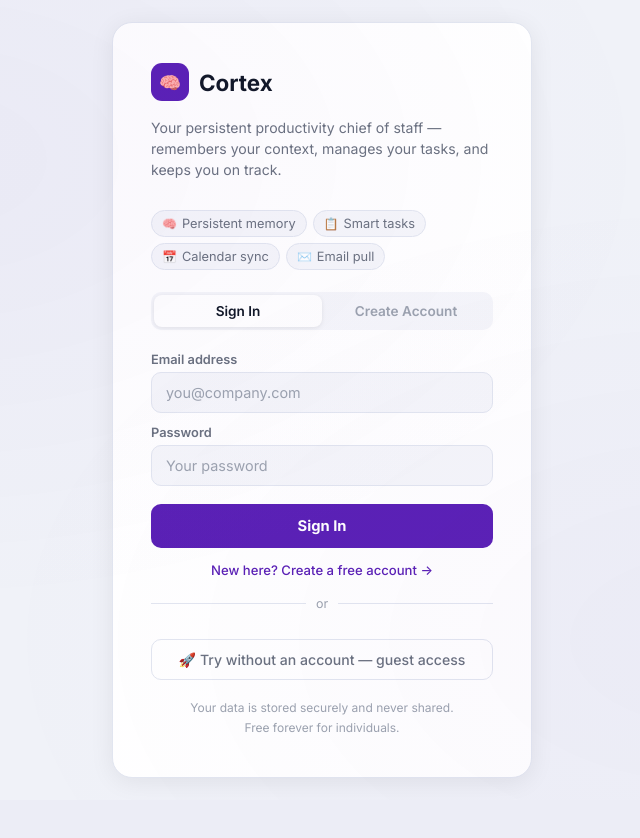
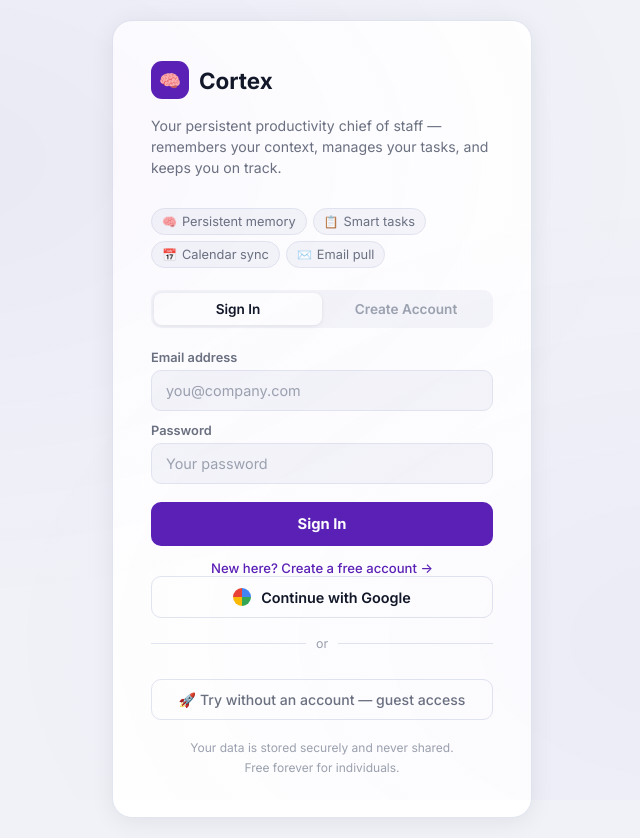
Before and after one commit to aayushprsingh/apac-hackathon, a Flask app: page /login in a window 1280 px wide. Shown: the whole page, without its empty margins (318-958 px from the left). Before the commit the page ends 778 px from the top, so only its background shows below. Run offline with Flask 3, Linux system fonts and the light colour scheme.

Commit message:
Add Google sign-in flow

```diff
--- a/app/app.py
+++ b/app/app.py
@@ -24,6 +24,7 @@ app.secret_key = os.getenv('SECRET_KEY', os.urandom(32))
 CORS(app)
 
 DEMO_MODE = os.getenv('DEMO_MODE', '').lower() not in ('false', '0', 'no', 'off')
+GOOGLE_ONLY_PASSWORD_HASH = '__google_oauth__'
 
 # =============================================================================
 # FIREBASE INITIALIZATION
@@ -77,6 +78,11 @@ def _get_user_db():
             created_at REAL
         )
     ''')
+    existing_columns = {row[1] for row in conn.execute("PRAGMA table_info(user_accounts)").fetchall()}
+    if 'auth_provider' not in existing_columns:
+        conn.execute("ALTER TABLE user_accounts ADD COLUMN auth_provider TEXT DEFAULT 'email'")
+    if 'google_sub' not in existing_columns:
+        conn.execute("ALTER TABLE user_accounts ADD COLUMN google_sub TEXT")
     conn.execute('''
         CREATE TABLE IF NOT EXISTS sessions (
             token TEXT PRIMARY KEY,
@@ -97,7 +103,10 @@ def _load_user_accounts():
     global _user_accounts
     try:
         conn = _get_user_db()
-        rows = conn.execute('SELECT email, password_hash, uid, name, created_at FROM user_accounts').fetchall()
+        rows = conn.execute(
+            'SELECT email, password_hash, uid, name, created_at, COALESCE(auth_provider, ?), google_sub FROM user_accounts',
+            ('email',)
+        ).fetchall()
         conn.close()
         for row in rows:
             _user_accounts[row[0]] = {
@@ -105,18 +114,20 @@ def _load_user_accounts():
                 'uid': row[2],
                 'name': row[3],
                 'created_at': row[4],
+                'auth_provider': row[5] or 'email',
+                'google_sub': row[6],
             }
     except Exception as e:
         print(f"[UserDB] Error loading accounts: {e}")
 
 
-def _save_user_account(email, password_hash, uid, name, created_at):
+def _save_user_account(email, password_hash, uid, name, created_at, auth_provider='email', google_sub=None):
     """Save a new user account to SQLite."""
     try:
         conn = _get_user_db()
         conn.execute(
-            'INSERT OR REPLACE INTO user_accounts (email, password_hash, uid, name, created_at) VALUES (?, ?, ?, ?, ?)',
-            (email, password_hash, uid, name, created_at)
+            'INSERT OR REPLACE INTO user_accounts (email, password_hash, uid, name, created_at, auth_provider, google_sub) VALUES (?, ?, ?, ?, ?, ?, ?)',
+            (email, password_hash, uid, name, created_at, auth_provider, google_sub)
         )
         conn.commit()
         conn.close()
@@ -328,6 +339,116 @@ def save_user_data(uid, data):
     return True
 
 
+def ensure_user_cache(uid, email, name):
+    """Ensure a minimal local user profile exists for the session user."""
+    data = get_user_data(uid) or {
+        'profile': {},
+        'memory': {},
+        'tasks': [],
+        'cal_events': [],
+        'email_results': [],
+        'google_data': None,
+    }
+    profile = data.setdefault('profile', {})
+    profile.setdefault('briefing_style', 'balanced')
+    if email and not profile.get('email'):
+        profile['email'] = email
+    if name and not profile.get('name'):
+        profile['name'] = name
+    save_user_data(uid, data)
+    return data
+
+
+def ensure_google_user_account(user_info):
+    """Link a Google user to a local Cortex account, creating one if needed."""
+    global _user_accounts
+
+    email = (user_info.get('email') or '').strip().lower()
+    name = (user_info.get('name') or email.split('@')[0] or 'Google User').strip()
+    google_sub = user_info.get('id')
+
+    if not email:
+        raise ValueError('Google account did not provide an email address.')
+
+    if not _user_accounts:
+        _load_user_accounts()
+
+    existing = _user_accounts.get(email)
+    if existing:
+        existing['name'] = name or existing.get('name', email)
+        if google_sub:
+            existing['google_sub'] = google_sub
+        _save_user_account(
+            email,
+            existing['password_hash'],
+            existing['uid'],
+            existing['name'],
+            existing.get('created_at', time.time()),
+            existing.get('auth_provider', 'email'),
+            existing.get('google_sub'),
+        )
+        ensure_user_cache(existing['uid'], email, existing['name'])
+        return existing['uid'], existing['name']
+
+    uid = hashlib.sha256(email.encode()).hexdigest()[:16]
+    created_at = time.time()
+    _user_accounts[email] = {
+        'password_hash': GOOGLE_ONLY_PASSWORD_HASH,
+        'uid': uid,
+        'name': name,
+        'created_at': created_at,
+        'auth_provider': 'google',
+        'google_sub': google_sub,
+    }
+    _save_user_account(
+        email,
+        GOOGLE_ONLY_PASSWORD_HASH,
+        uid,
+        name,
+        created_at,
+        'google',
+        google_sub,
+    )
+    ensure_user_cache(uid, email, name)
+    return uid, name
+
+
+def get_google_oauth_module():
+    return __import__('app.google_oauth', fromlist=['*'])
+
+
+def sync_google_data_for_user(uid, tokens):
+    """Persist the latest Gmail + Calendar snapshot for a connected Google user."""
+    oauth_mod = get_google_oauth_module()
+    refreshed_tokens = oauth_mod.refresh_google_token(tokens)
+    oauth_mod.save_user_google_tokens(uid, refreshed_tokens)
+    user_info = oauth_mod.get_user_info(refreshed_tokens) or {}
+    emails = oauth_mod.pull_gmail_data(refreshed_tokens, max_results=20)
+    events = oauth_mod.pull_calendar_data(refreshed_tokens, days_ahead=7)
+
+    udata = ensure_user_cache(uid, user_info.get('email', ''), user_info.get('name', ''))
+    profile = udata.setdefault('profile', {})
+    if user_info.get('email'):
+        profile['google_email'] = user_info['email']
+        profile.setdefault('email', user_info['email'])
+    if user_info.get('name') and (not profile.get('name') or profile.get('name') == 'Demo User'):
+        profile['name'] = user_info['name']
+    udata['google_data'] = {
+        'emails': emails,
+        'calendar_events': events,
+        'connected_at': datetime.now().isoformat(),
+        'email': user_info.get('email', ''),
+    }
+    save_user_data(uid, udata)
+
+    return {
+        'tokens': refreshed_tokens,
+        'user_info': user_info,
+        'emails_pulled': len(emails),
+        'events_pulled': len(events),
+    }
+
+
 if DEMO_MODE:
     try:
         get_or_create_demo_user()
@@ -446,6 +567,8 @@ def create_session():
             return jsonify({'error': 'No account found with this email. Sign up first.'}), 401
 
         account = _user_accounts[email]
+        if account.get('auth_provider') == 'google' and account.get('password_hash') == GOOGLE_ONLY_PASSWORD_HASH:
+            return jsonify({'error': 'This account uses Google sign-in. Use Continue with Google.'}), 401
         if not verify_password(password, account['password_hash']):
             return jsonify({'error': 'Incorrect password. Try again.'}), 401
 
@@ -504,6 +627,37 @@ def create_session():
     return jsonify({'error': 'Email and password are required'}), 400
 
 
+def _start_google_oauth_flow(mode):
+    oauth = get_google_oauth_module()
+    if not oauth.is_google_oauth_configured():
+        if mode == 'login':
+            return redirect('/login?error=google_oauth_not_configured')
+        return jsonify({'error': 'Google OAuth not configured on this server. Set GOOGLE_CLIENT_ID, GOOGLE_CLIENT_SECRET, and GOOGLE_REDIRECT_URI environment variables.'}), 503
+
+    import secrets
+    state = secrets.token_urlsafe(32)
+
+    from flask import make_response
+    result = oauth.get_authorization_url(state)
+    if result is None:
+        if mode == 'login':
+            return redirect('/login?error=google_oauth_start_failed')
+        return jsonify({'error': 'Failed to generate OAuth URL'}), 500
+
+    auth_url, state, flow = result
+
+    resp = make_response(redirect(auth_url))
+    resp.set_cookie('oauth_state', state, httponly=True, samesite='Lax', max_age=600)
+    resp.set_cookie('oauth_mode', mode, httponly=True, samesite='Lax', max_age=600)
+    return resp
+
+
+@app.route('/api/auth/google/login', methods=['GET'])
+def google_oauth_login():
+    """Start Google OAuth login from the public login page."""
+    return _start_google_oauth_flow('login')
+
+
 @app.route('/api/auth/google/status', methods=['GET'])
 @require_auth
 def google_oauth_status():
@@ -511,7 +665,7 @@ def google_oauth_status():
     user = get_current_user()
     uid = user['user_id']
 
-    oauth = __import__('app.google_oauth', fromlist=['google_oauth']).google_oauth
+    oauth = get_google_oauth_module()
     tokens = oauth.get_user_google_tokens(uid)
 
     connected = tokens is not None
@@ -532,24 +686,7 @@ def google_oauth_status():
 @require_auth
 def google_oauth_connect():
     """Start Google OAuth flow — redirects user to Google consent screen."""
-    oauth = __import__('app.google_oauth', fromlist=['google_oauth']).google_oauth
-    if not oauth.is_google_oauth_configured():
-        return jsonify({'error': 'Google OAuth not configured on this server. Set GOOGLE_CLIENT_ID, GOOGLE_CLIENT_SECRET, and GOOGLE_REDIRECT_URI environment variables.'}), 503
-
-    import secrets
-    state = secrets.token_urlsafe(32)
-
-    # Store state in session cookie for verification
-    from flask import make_response
-    result = oauth.get_authorization_url(state)
-    if result is None:
-        return jsonify({'error': 'Failed to generate OAuth URL'}), 500
-
-    auth_url, state, flow = result
-
-    resp = make_response(redirect(auth_url))
-    resp.set_cookie('oauth_state', state, httponly=True, samesite='Lax', max_age=600)
-    return resp
+    return _start_google_oauth_flow('connect')
 
 
 @app.route('/api/auth/google/pull', methods=['POST'])
@@ -559,45 +696,37 @@ def google_oauth_pull():
     user = get_current_user()
     uid = user['user_id']
 
-    oauth_mod = __import__('app.google_oauth', fromlist=['google_oauth']).google_oauth
+    oauth_mod = get_google_oauth_module()
     tokens = oauth_mod.get_user_google_tokens(uid)
 
     if not tokens:
         return jsonify({'error': 'Google account not connected'}), 400
 
-    # Refresh token if needed
-    tokens = oauth_mod.refresh_google_token(tokens)
-    oauth_mod.save_user_google_tokens(uid, tokens)
-
-    # Pull data
-    emails = oauth_mod.pull_gmail_data(tokens, max_results=20)
-    events = oauth_mod.pull_calendar_data(tokens, days_ahead=7)
-    user_info = oauth_mod.get_user_info(tokens)
-
-    # Save to user data
-    udata = get_user_data(uid) or {}
-    udata['google_data'] = {
-        'emails': emails,
-        'calendar_events': events,
-        'connected_at': datetime.now().isoformat(),
-        'email': user_info.get('email', ''),
-    }
-    save_user_data(uid, udata)
+    sync_result = sync_google_data_for_user(uid, tokens)
 
     return jsonify({
         'status': 'ok',
-        'emails_pulled': len(emails),
-        'events_pulled': len(events),
-        'email': user_info.get('email', ''),
+        'emails_pulled': sync_result['emails_pulled'],
+        'events_pulled': sync_result['events_pulled'],
+        'email': sync_result['user_info'].get('email', ''),
     })
 
 
 @app.route('/api/auth/google/callback', methods=['GET'])
 def google_oauth_callback():
     """Handle Google OAuth callback — exchange code for tokens."""
-    oauth = __import__('app.google_oauth', fromlist=['google_oauth']).google_oauth
+    oauth = get_google_oauth_module()
+    oauth_mode = request.cookies.get('oauth_mode', 'connect')
+    error_target = '/login' if oauth_mode == 'login' else '/dashboard'
+
+    def oauth_error(code):
+        resp = redirect(f'{error_target}?error={code}')
+        resp.delete_cookie('oauth_state')
+        resp.delete_cookie('oauth_mode')
+        return resp
+
     if not oauth.is_google_oauth_configured():
-        return redirect('/dashboard?error=google_oauth_not_configured')
+        return oauth_error('google_oauth_not_configured')
 
     code = request.args.get('code')
     state = request.args.get('state')
@@ -605,19 +734,52 @@ def google_oauth_callback():
     stored_state = request.cookies.get('oauth_state')
 
     if error:
-        return redirect(f'/dashboard?error=google_denied')
+        return oauth_error('google_denied')
 
     if not state or state != stored_state:
-        return redirect(f'/dashboard?error=oauth_state_mismatch')
+        return oauth_error('oauth_state_mismatch')
 
     if not code:
-        return redirect('/dashboard?error=no_code')
+        return oauth_error('no_code')
 
     tokens, err = oauth.exchange_code_for_tokens(code, state=state, state_token=state)
     if err or tokens is None:
-        return redirect(f'/dashboard?error=token_exchange_failed')
-
-    # Get current user from session cookie
+
+        return oauth_error('token_exchange_failed')
+
+    user_info = oauth.get_user_info(tokens) or {}
+
+    if oauth_mode == 'login':
+        try:
+            uid, name = ensure_google_user_account(user_info)
+        except ValueError:
+            return oauth_error('google_email_missing')
+
+        oauth.save_user_google_tokens(uid, tokens)
+        try:
+            sync_google_data_for_user(uid, tokens)
+        except Exception as e:
+            print(f"[GoogleLogin] Auto-pull failed: {e}")
+
+        email = (user_info.get('email') or '').strip().lower()
+        token = create_session_token()
+        _sessions[token] = {
+            'user_id': uid,
+            'email': email,
+            'name': name,
+            'created_at': time.time(),
+            'onboarding_complete': True,
+            'source': 'google',
+        }
+        _save_session(token, uid, email, name, time.time(), True, 'google')
+
+        resp = redirect(f'/dashboard?token={token}')
+        resp.set_cookie('cortex_token', token, httponly=True, samesite='Lax', max_age=86400 * 30)
+        resp.delete_cookie('oauth_state')
+        resp.delete_cookie('oauth_mode')
+        return resp
+
+    # Get current user from session cookie for post-login Google connect
     cookie_token = request.cookies.get('cortex_token')
     if cookie_token and cookie_token in _sessions:
         user = _sessions[cookie_token]
@@ -625,29 +787,25 @@ def google_oauth_callback():
     elif DEMO_MODE and request.cookies.get('cortex_token'):
         uid = 'demo-user'
     else:
-        return redirect('/login')
-
-    # Save tokens
+        return oauth_error('missing_session')
+
     oauth.save_user_google_tokens(uid, tokens)
-
-    # Update user profile with Google info
-    user_info = oauth.get_user_info(tokens)
     if user_info:
-        udata = get_user_data(uid) or {}
+        udata = ensure_user_cache(uid, user_info.get('email', ''), user_info.get('name', ''))
         profile = udata.get('profile', {})
         profile['google_email'] = user_info.get('email', '')
-        if not profile.get('name') or profile.get('name') == 'Demo User':
+        if user_info.get('name') and (not profile.get('name') or profile.get('name') == 'Demo User'):
             profile['name'] = user_info.get('name', profile.get('name', ''))
         udata['profile'] = profile
         save_user_data(uid, udata)
 
-        # Update session name if needed
         if cookie_token and cookie_token in _sessions:
             _sessions[cookie_token]['name'] = user_info.get('name', _sessions[cookie_token].get('name', ''))
             _sessions[cookie_token]['email'] = user_info.get('email', _sessions[cookie_token].get('email', ''))
 
     resp = redirect('/dashboard?google_connected=1')
     resp.delete_cookie('oauth_state')
+    resp.delete_cookie('oauth_mode')
     return resp
 
 
--- a/app/templates/dashboard.html
+++ b/app/templates/dashboard.html
@@ -871,7 +871,7 @@
             userMode = user.mode || 'demo';
 
             document.getElementById('navUser').innerHTML = `<strong>${userName}</strong>`;
-            document.getElementById('navModeBadge').textContent = userMode === 'email' ? 'Active' : 'Demo';
+            document.getElementById('navModeBadge').textContent = userMode === 'demo' ? 'Demo' : 'Active';
 
             // Profile data
             document.getElementById('profName').textContent = userName;
--- a/app/templates/login.html
+++ b/app/templates/login.html
@@ -130,6 +130,33 @@
             font-family: inherit;
         }
         .demo-btn:hover { background: var(--accent-light); color: var(--accent); border-color: var(--accent); }
+
+        .google-btn {
+            width: 100%;
+            padding: 11px 14px;
+            border-radius: 10px;
+            border: 1.5px solid var(--border);
+            background: var(--surface);
+            color: var(--text-primary);
+            font-size: 0.9rem;
+            font-weight: 600;
+            cursor: pointer;
+            transition: all 0.15s;
+            font-family: inherit;
+            display: flex;
+            align-items: center;
+            justify-content: center;
+            gap: 10px;
+        }
+        .google-btn:hover { border-color: #c7d2fe; background: #f8fafc; }
+        .google-btn:disabled { opacity: 0.6; cursor: not-allowed; }
+        .google-mark {
+            width: 18px;
+            height: 18px;
+            border-radius: 50%;
+            background: conic-gradient(#4285F4 0 25%, #34A853 25% 50%, #FBBC05 50% 75%, #EA4335 75% 100%);
+            flex-shrink: 0;
+        }
 
         .error-box {
             background: #fef2f2;
@@ -280,6 +307,11 @@
             <div class="toggle-link" onclick="showTab('login')">Already have an account? Sign in →</div>
         </div>
 
+        <button class="google-btn" id="googleLoginBtn" onclick="handleGoogleLogin()">
+            <span class="google-mark" aria-hidden="true"></span>
+            <span>Continue with Google</span>
+        </button>
+
         <div class="divider">or</div>
 
         <button class="demo-btn" id="demoBtn" onclick="handleDemo()">
@@ -304,6 +336,26 @@
             } catch (e) {}
         }
         checkSession();
+
+        function showPageErrorFromQuery() {
+            const urlParams = new URLSearchParams(window.location.search);
+            const error = urlParams.get('error');
+            if (!error) return;
+
+            let message = 'Google sign-in failed. Please try again.';
+            if (error === 'google_denied') message = 'Google sign-in was cancelled.';
+            else if (error === 'oauth_state_mismatch') message = 'Security check failed. Please try again.';
+            else if (error === 'no_code') message = 'Google did not return an authorization code.';
+            else if (error === 'token_exchange_failed') message = 'Google token exchange failed. Check the OAuth client configuration.';
+            else if (error === 'google_oauth_not_configured') message = 'Google sign-in is not configured on this deployment yet.';
+            else if (error === 'google_oauth_start_failed') message = 'Could not start Google sign-in. Please try again.';
+            else if (error === 'google_email_missing') message = 'Your Google account did not return an email address.';
+            else if (error === 'missing_session') message = 'Your session expired before Google account connection completed.';
+
+            showError(message);
+            window.history.replaceState({}, '', window.location.pathname);
+        }
+        showPageErrorFromQuery();
 
         function showTab(tab) {
             document.getElementById('sectionLogin').classList.toggle('active', tab === 'login');
@@ -413,6 +465,12 @@
                 showError(e.message || 'Failed to start. Please try again.');
             }
         }
+
+        function handleGoogleLogin() {
+            const btn = document.getElementById('googleLoginBtn');
+            btn.disabled = true;
+            window.location.href = '/api/auth/google/login';
+        }
     </script>
 </body>
 </html>
```
